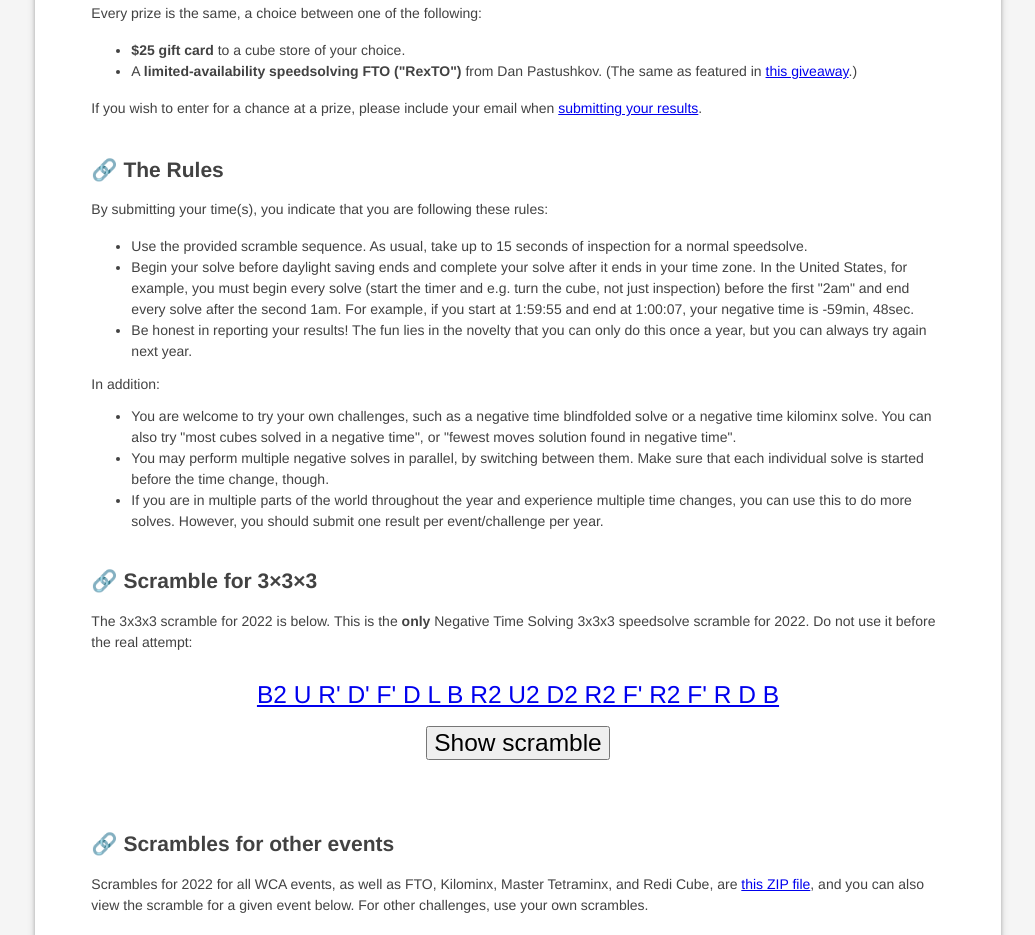
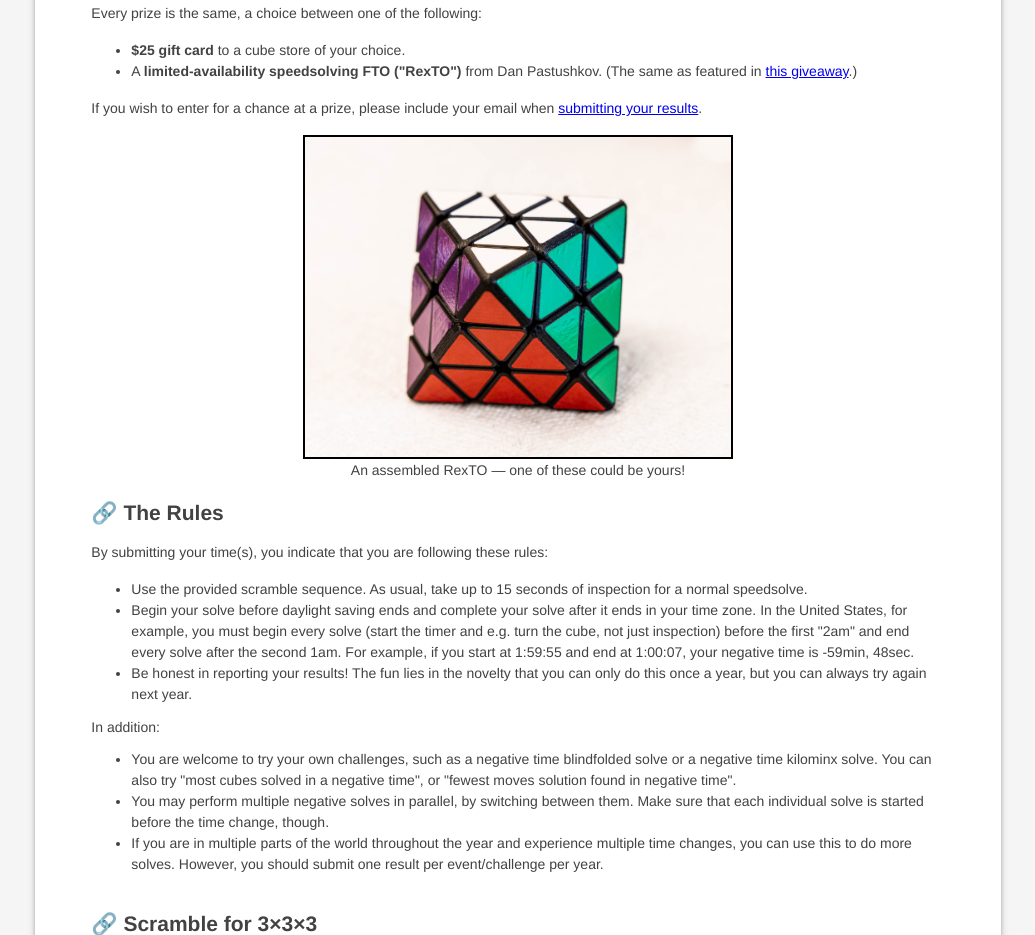
Before and after one commit to cubing/negative-time.cubing.net, a plain HTML site: page index.html in a window 1280 px wide. Shown: the part 1500-2435 px from the top of the page, without its empty margins (122-1157 px from the left). Drawn offline with Linux system fonts and the light colour scheme.

Commit message:
Add photo.

```diff
--- a/index.html
+++ b/index.html
@@ -159,6 +159,11 @@
         If you wish to enter for a chance at a prize, please include your email when <a href="#results">submitting your
           results</a>.
       </p>
+
+      <center><img src="./RexTO.jpeg" alt="A RexTO in someone's hand" style="width: 50%; border: 2px solid black;">
+        <br>
+        An assembled RexTO — one of these could be yours!
+      </center>
     </section>
 
     <section id="rules">
```
Also changed, not shown: RexTO.jpeg (added).
